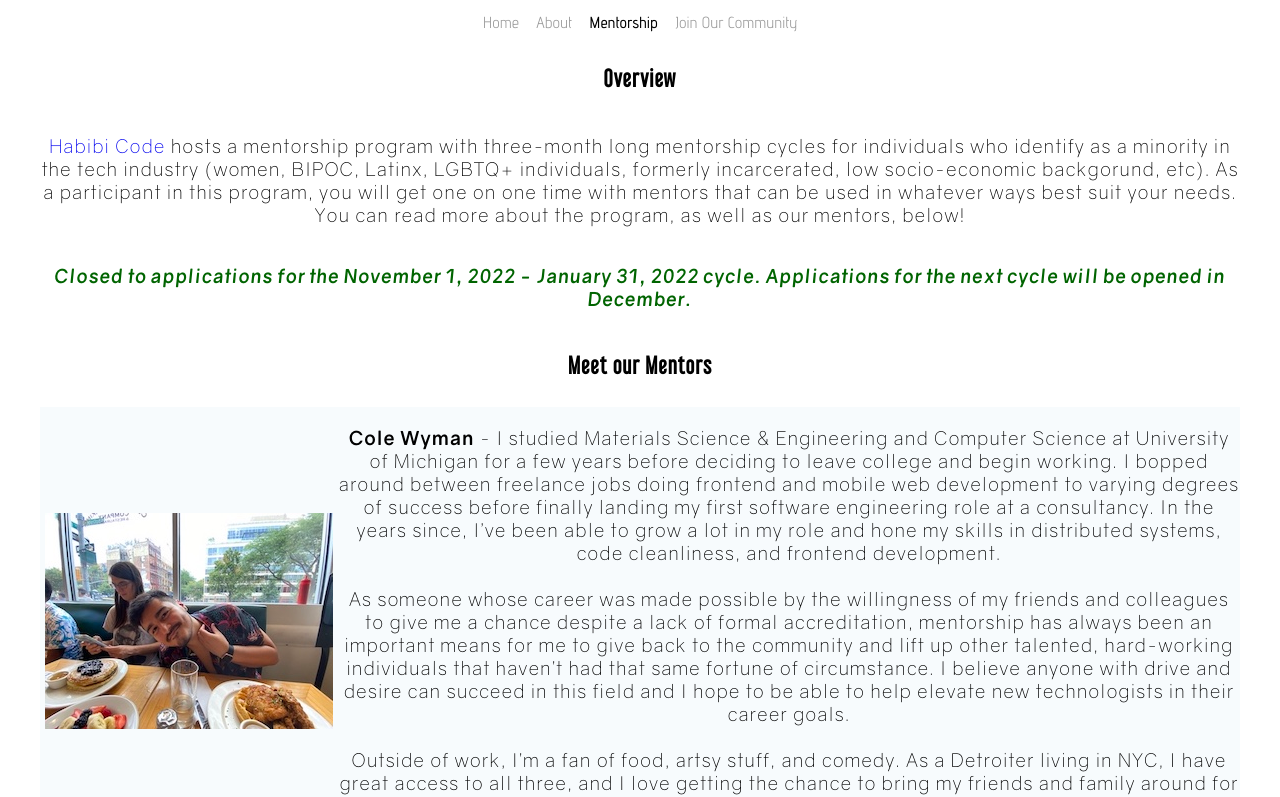
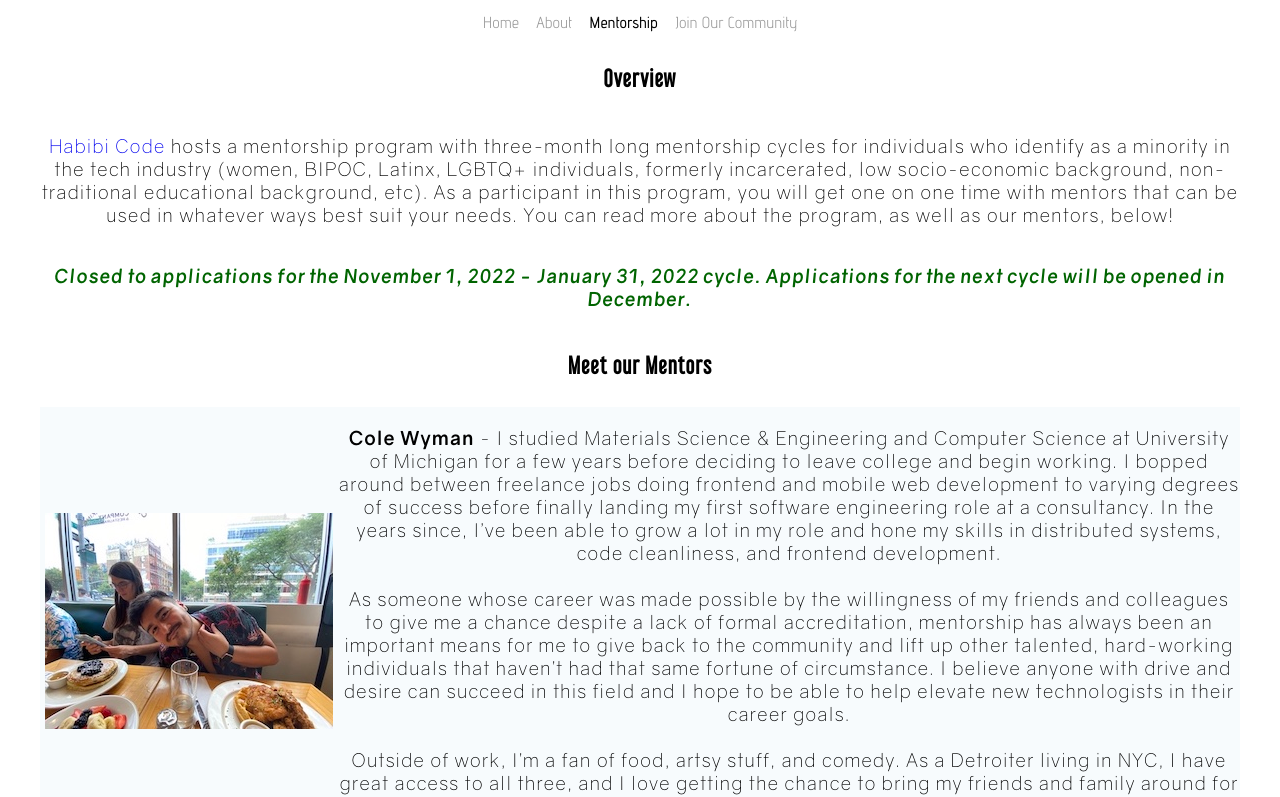
Before and after one commit to samahmajadla/samahmajadla.github.io, a SvelteKit app: page /mentorship in a window 1280 px wide. Shown: the top 797 px of the page. Built offline with nearby package versions, Linux system fonts and the light colour scheme.

Commit message:
expand definition of minority in tech

```diff
--- a/src/routes/community/+page.svelte
+++ b/src/routes/community/+page.svelte
@@ -19,7 +19,7 @@ Habibi Code puts on events every month on a variety of topics (starting November
 
 <h3>Eligibility</h3>
 
-If you identify as a minority in tech, you are welcome to join Habibi Code. This includes, but is not limited to: women, BIPOC, the Latinx community, LGBTQ+ individuals, the formerly incarcerated community, those from low socio-economic backgrounds.
+If you identify as a minority in tech, you are welcome to join Habibi Code. This includes, but is not limited to: women, BIPOC, the Latinx community, LGBTQ+ individuals, the formerly incarcerated community, those from low socio-economic backgrounds, those with non-traditional educational backgrounds.
 
 <h3>Join</h3>
 In order to maintain the purposeful environment we are fostering, we ask that anyone interested in joining this community fill out a form confirming your identity as a minority in tech. If you meet the eligibility criteria, you will receive an invitation to join our Discord group within 2 business days. We are also collecting optional demographic information to better understand our community makeup.
--- a/src/routes/mentorship/+page.svelte
+++ b/src/routes/mentorship/+page.svelte
@@ -6,7 +6,7 @@
 	<p>
 		<a href="/community">Habibi Code</a> hosts a mentorship program with three-month long mentorship
 		cycles for individuals who identify as a minority in the tech industry (women, BIPOC, Latinx, LGBTQ+
-		individuals, formerly incarcerated, low socio-economic backgorund, etc). As a participant in this
+		individuals, formerly incarcerated, low socio-economic background, non-traditional educational background, etc). As a participant in this
 		program, you will get one on one time with mentors that can be used in whatever ways best suit your
 		needs. You can read more about the program, as well as our mentors, below!
 	</p>
```
Also changed, not shown: 26 other files (tests, documents, lock files or other folders).
